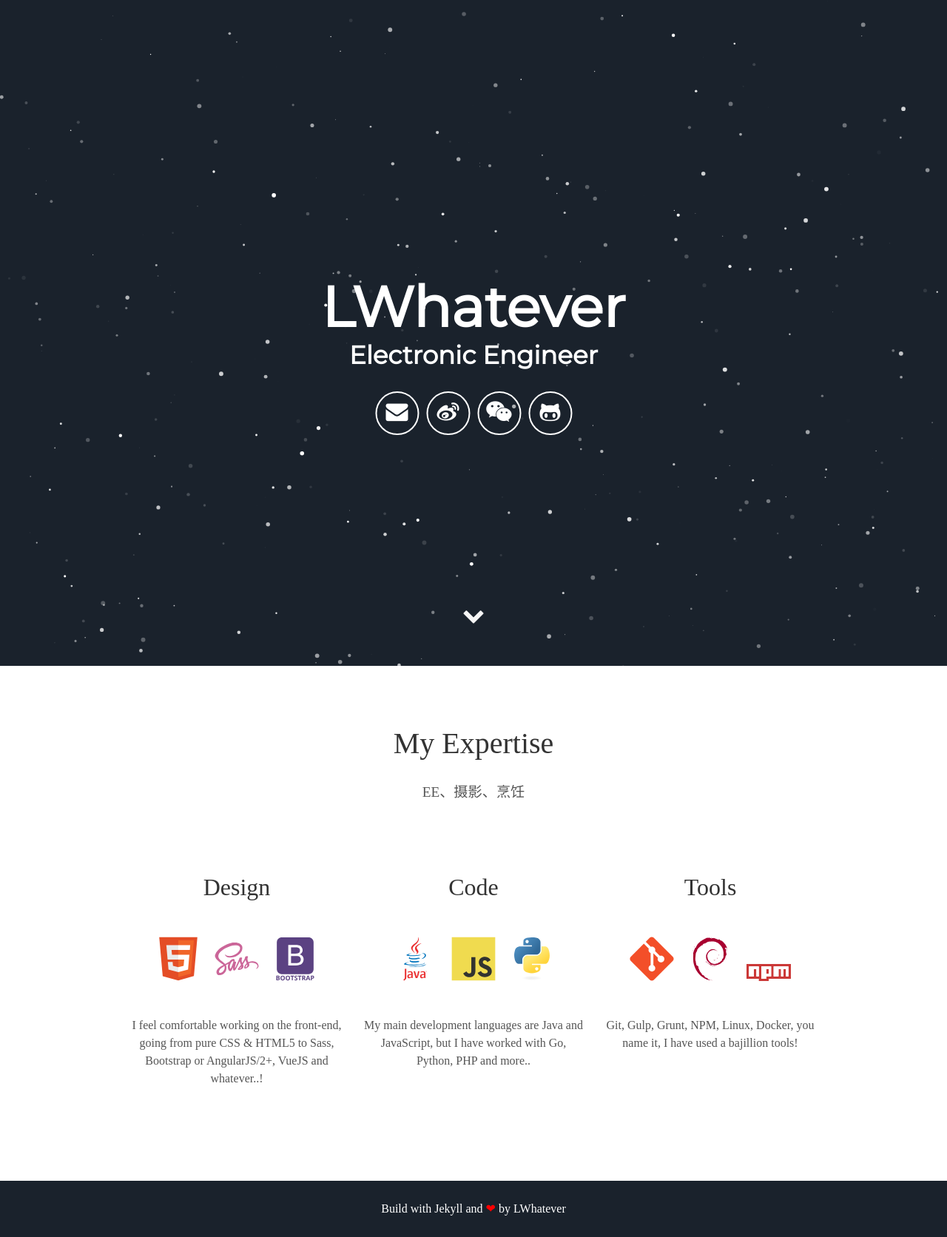
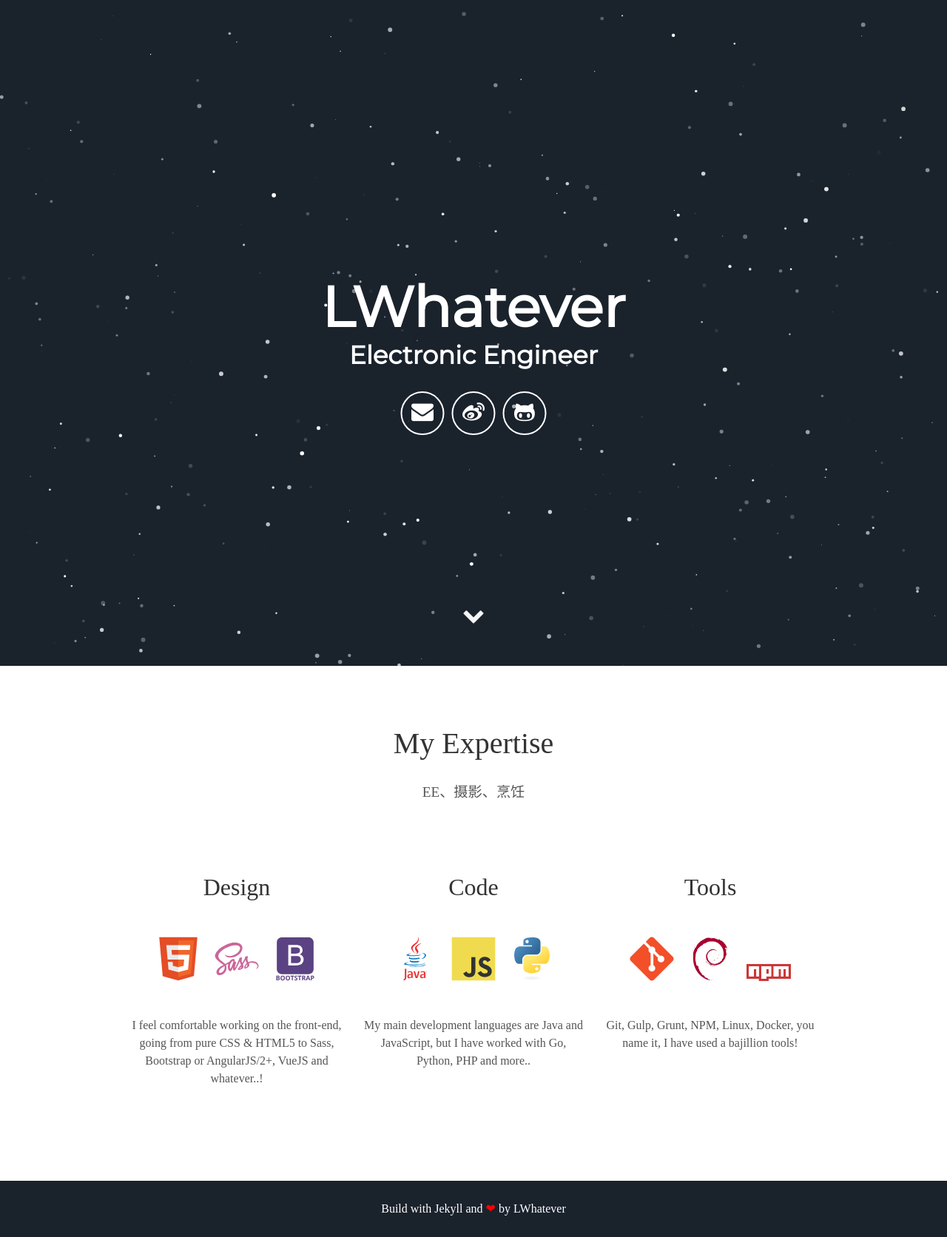
Before and after one commit to LWhatever/UPUP, a Jekyll site: the page built from index.html, in a window 1280 px wide. Shown: the whole page at 74% size. Built offline with Jekyll 4.4.1, drawn with Linux system fonts in a browser that asks for light colours; some web fonts are replaced.

Commit message:
Update header.html

```diff
--- a/_includes/header.html
+++ b/_includes/header.html
@@ -7,7 +7,6 @@
       <div class="header-icons">
         <a aria-label="Send email" href="mailto:y13098846346@gmail.com"><i class="icon fa fa-envelope"></i></a>
         <a aria-label="My Weibo" target="_blank" href="https://weibo.com/u/1968183573"><i class="icon fa fa-weibo" aria-hidden="true"></i></a>
-        <a aria-label="My Blog" target="_blank" href="https://www.linkedin.com/in/murraco"><i class="icon fa fa-wechat" aria-hidden="true"></i></a>
         <a aria-label="My Github" target="_blank" href="https://github.com/LWhatever"><i class="icon fa fa-github-alt" aria-hidden="true"></i></a>
       </div>
       <div class="header-links">
```
